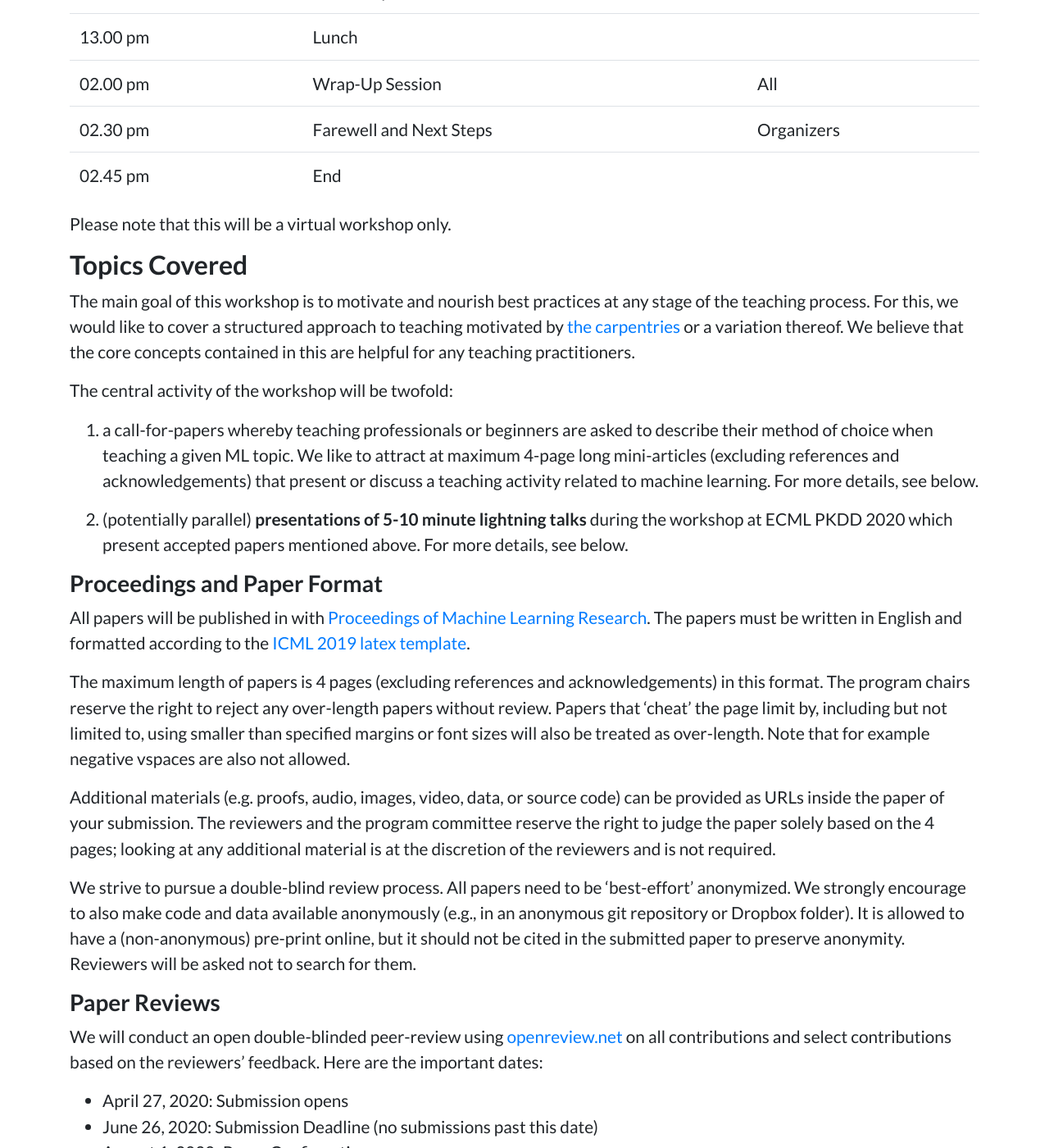
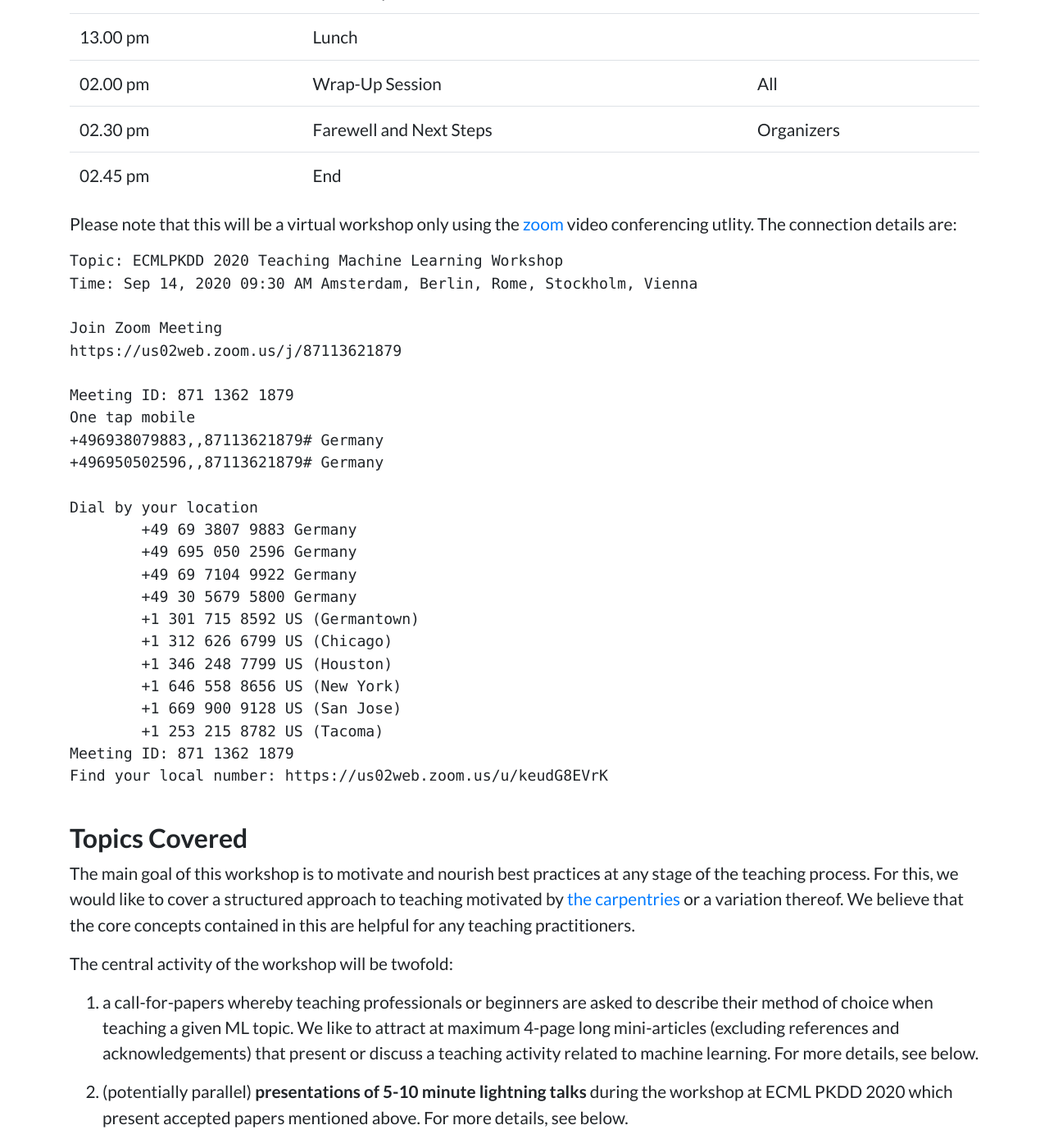
Before and after one commit to teaching-ml/2020, a Jekyll site: the page built from index.md, in a window 1280 px wide and 1400 px high, scrolled down 3147 px. Shown: the whole window at 82% size. Built offline with Jekyll 4.4.1, drawn with Linux system fonts in a browser that asks for light colours.

Commit message:
connection details for main workshop

````diff
--- a/index.md
+++ b/index.md
@@ -76,7 +76,35 @@ Participants of the workshop session will be motivated to provide feedback to th
 | 02.30 pm  | Farewell and Next Steps | Organizers  |
 | 02.45 pm  | End                     |             |
 
-Please note that this will be a virtual workshop only.
+Please note that this will be a virtual workshop only using the [zoom](https://zoom.us) video conferencing utlity. The connection details are:
+
+```
+Topic: ECMLPKDD 2020 Teaching Machine Learning Workshop
+Time: Sep 14, 2020 09:30 AM Amsterdam, Berlin, Rome, Stockholm, Vienna
+
+Join Zoom Meeting
+https://us02web.zoom.us/j/87113621879
+
+Meeting ID: 871 1362 1879
+One tap mobile
++496938079883,,87113621879# Germany
++496950502596,,87113621879# Germany
+
+Dial by your location
+        +49 69 3807 9883 Germany
+        +49 695 050 2596 Germany
+        +49 69 7104 9922 Germany
+        +49 30 5679 5800 Germany
+        +1 301 715 8592 US (Germantown)
+        +1 312 626 6799 US (Chicago)
+        +1 346 248 7799 US (Houston)
+        +1 646 558 8656 US (New York)
+        +1 669 900 9128 US (San Jose)
+        +1 253 215 8782 US (Tacoma)
+Meeting ID: 871 1362 1879
+Find your local number: https://us02web.zoom.us/u/keudG8EVrK
+
+```
 
 ## Topics Covered
 
````
